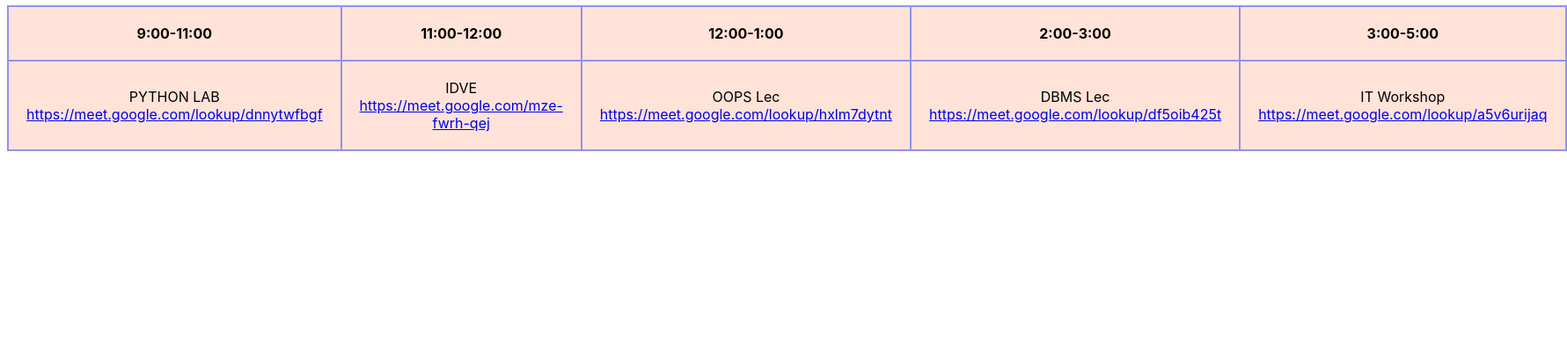
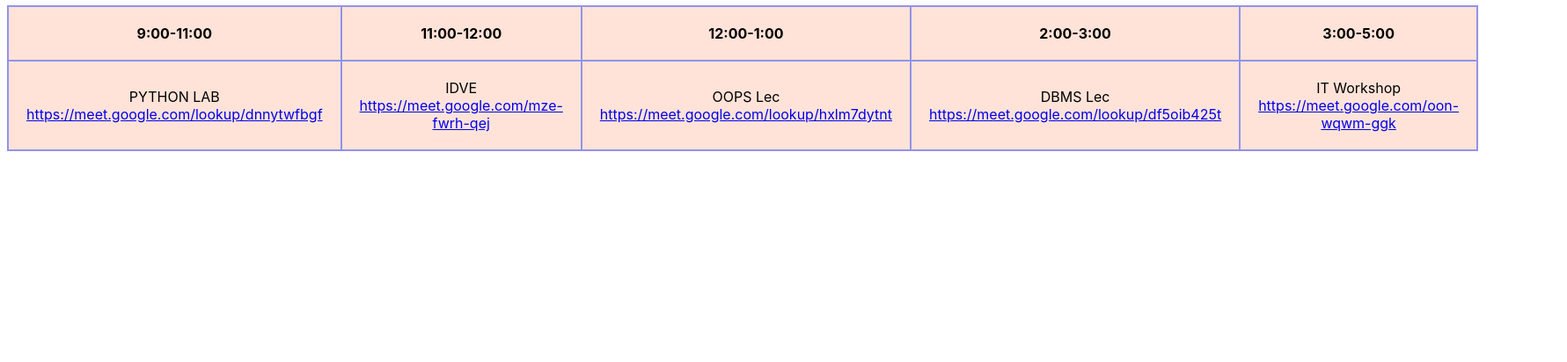
Before and after one commit to akshatkumar27/timetable, a plain HTML site: page monday.html in a window 1280 px wide. Shown: the part 388-800 px from the top of the page at 88% size, 1781 px wide, since content can reach past the window. Drawn offline with nearby package versions, Linux system fonts and the light colour scheme; no server answers.

Commit message:
it update

```diff
--- a/monday.html
+++ b/monday.html
@@ -53,7 +53,7 @@
                 <a href="https://meet.google.com/lookup/df5oib425t"> https://meet.google.com/lookup/df5oib425t</a>
             </td>
             <td style="text-align: center;"> IT Workshop <br>
-                <a href="https://meet.google.com/lookup/a5v6urijaq">https://meet.google.com/lookup/a5v6urijaq</a>
+                <a href="https://meet.google.com/oon-wqwm-ggk">https://meet.google.com/oon-wqwm-ggk</a>
             </td>
 
 
```
Also changed, not shown: wednesday.html (+1 -1 lines).
